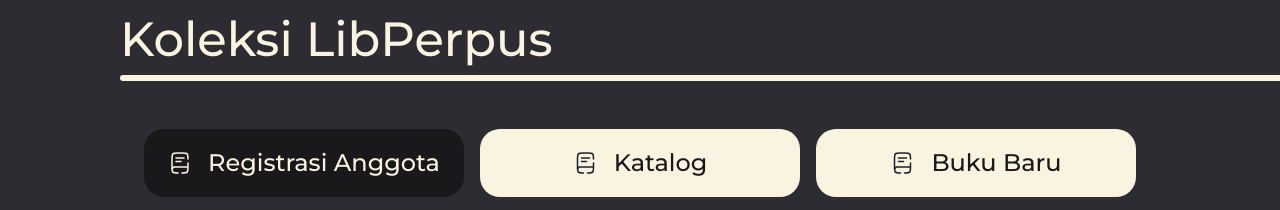
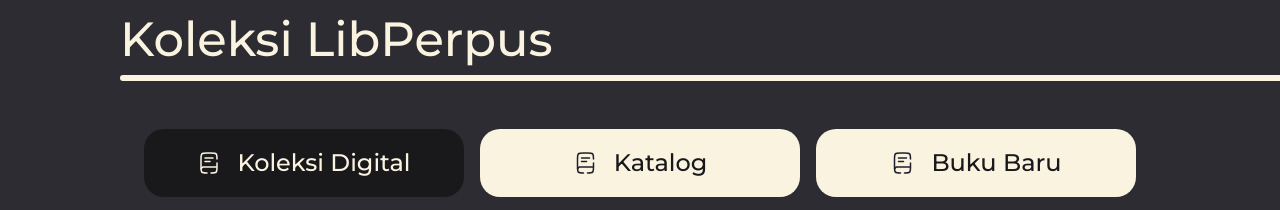
Before and after one commit to duevanofairuz/library-web, a plain HTML site: page index.html in a window 1280 px wide. Shown: the part 1174-1384 px from the top of the page. Drawn offline with nearby package versions, Linux system fonts and the light colour scheme.

Commit message:
Update index.html

```diff
--- a/index.html
+++ b/index.html
@@ -100,7 +100,7 @@
 
         <div class="opsi-wrapper d-flex justify-content-center mt-5 gap-3">
             <a class="btn-opsisel btn d-flex justify-content-center align-items-center gap-3" href="#" role="button" style="width: 320px; border-radius: 20px;">
-                <img src="./assets/koleksidigital.svg" alt="">Registrasi Anggota</a>
+                <img src="./assets/koleksidigital.svg" alt="">Koleksi Digital</a>
             <a class="btn-opsisel btn d-flex justify-content-center align-items-center gap-3" href="#" role="button" style="width: 320px; border-radius: 20px; background-color: var(--cream-color); color: var(--black-color);">
                 <img src="./assets/koleksidigital2.svg" alt="">Katalog</a>
             <a class="btn-opsisel btn d-flex justify-content-center align-items-center gap-3" href="#" role="button" style="width: 320px; border-radius: 20px; background-color: var(--cream-color); color: var(--black-color);">
```
